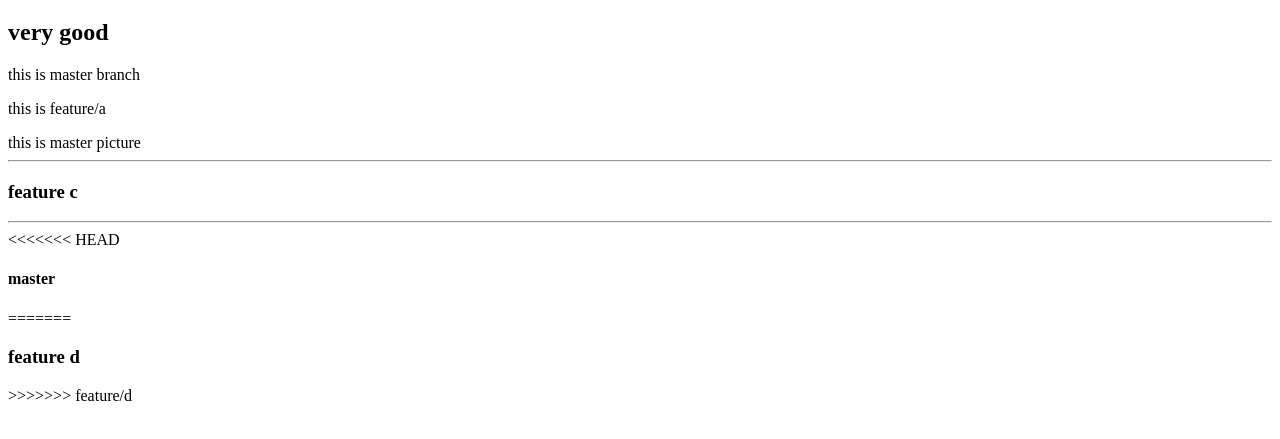
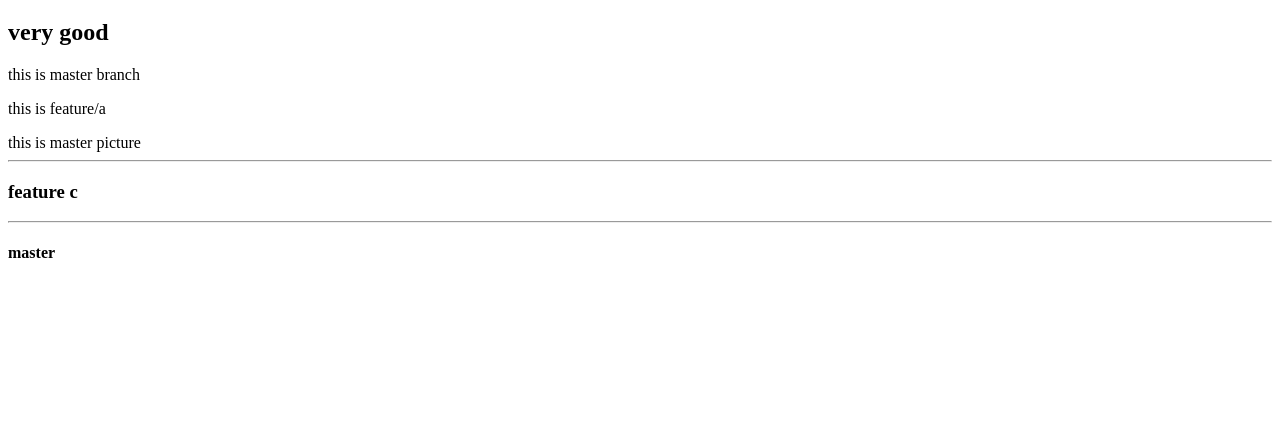
Before and after one commit to s19003045/gitcommand-test, a website: page index.html in a window 1280 px wide. Shown: the part 61-500 px from the top of the page. Drawn offline with Linux system fonts and the light colour scheme.

Commit message:
edit index.html

```diff
--- a/index.html
+++ b/index.html
@@ -19,12 +19,8 @@
   <h3>feature c</h3>
 
   <hr>
-<<<<<<< HEAD
 
   <h4>master</h4>
-=======
-  <h3>feature d</h3>
->>>>>>> feature/d
 </body>
 
 </html>
```
